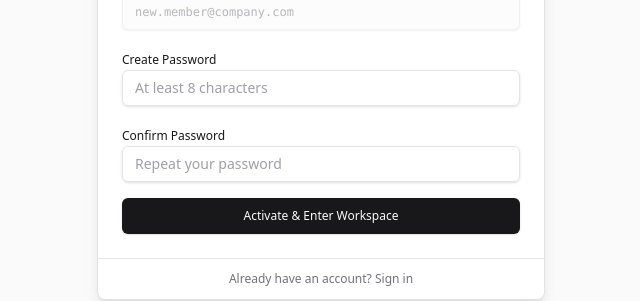
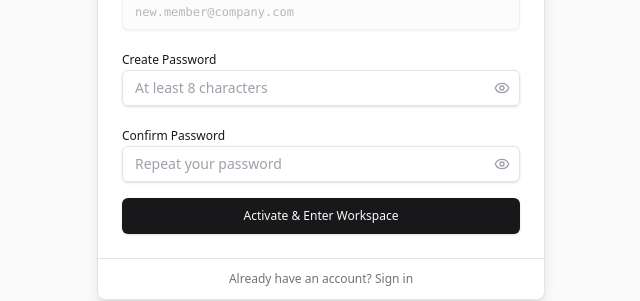
Before and after one commit to anmol-fs-dev/ls-crm, a Next.js app: page /accept-invite in a window 1280 px wide. Shown: the part 378-679 px from the top of the page, without its empty margins (319-959 px from the left). Built offline with nearby package versions, Linux system fonts and the light colour scheme; no server answers.

Commit message:
feat(auth): add view and hide password toggle across all password fields

```diff
--- a/src/app/(auth)/accept-invite/page.tsx
+++ b/src/app/(auth)/accept-invite/page.tsx
@@ -3,7 +3,7 @@
 import * as React from 'react';
 import { useRouter, useSearchParams } from 'next/navigation';
 import Link from 'next/link';
-import { ShieldCheck, UserCheck, ArrowRight } from 'lucide-react';
+import { ShieldCheck, UserCheck, ArrowRight, Eye, EyeOff } from 'lucide-react';
 import { Button } from '@/components/ui/button';
 import { Input } from '@/components/ui/input';
 import { Label } from '@/components/ui/label';
@@ -27,6 +27,8 @@ function AcceptInviteContent() {
 
   const [password, setPassword] = React.useState('');
   const [confirmPassword, setConfirmPassword] = React.useState('');
+  const [showPassword, setShowPassword] = React.useState(false);
+  const [showConfirmPassword, setShowConfirmPassword] = React.useState(false);
   const [error, setError] = React.useState<string | null>(null);
   const [isSubmitting, setIsSubmitting] = React.useState(false);
 
@@ -88,26 +90,58 @@ function AcceptInviteContent() {
 
               <div className="space-y-1.5">
                 <Label htmlFor="pass" className="text-xs">Create Password</Label>
+                <div className="relative">
                   <Input
                     id="pass"
-                  type="password"
+                    type={showPassword ? 'text' : 'password'}
                     value={password}
                     onChange={(e) => setPassword(e.target.value)}
                     placeholder="At least 8 characters"
+                    className="pr-10"
                     required
                   />
+                  <button
+                    type="button"
+                    onClick={() => setShowPassword(!showPassword)}
+                    className="absolute right-2.5 top-1/2 -translate-y-1/2 text-zinc-400 hover:text-zinc-600 dark:hover:text-zinc-200 transition-colors cursor-pointer"
+                    title={showPassword ? 'Hide password' : 'Show password'}
+                    aria-label={showPassword ? 'Hide password' : 'Show password'}
+                  >
+                    {showPassword ? (
+                      <EyeOff className="h-4 w-4" />
+                    ) : (
+                      <Eye className="h-4 w-4" />
+                    )}
+                  </button>
+                </div>
               </div>
 
               <div className="space-y-1.5">
                 <Label htmlFor="confirm-pass" className="text-xs">Confirm Password</Label>
+                <div className="relative">
                   <Input
                     id="confirm-pass"
-                  type="password"
+                    type={showConfirmPassword ? 'text' : 'password'}
                     value={confirmPassword}
                     onChange={(e) => setConfirmPassword(e.target.value)}
                     placeholder="Repeat your password"
+                    className="pr-10"
                     required
                   />
+                  <button
+                    type="button"
+                    onClick={() => setShowConfirmPassword(!showConfirmPassword)}
+                    className="absolute right-2.5 top-1/2 -translate-y-1/2 text-zinc-400 hover:text-zinc-600 dark:hover:text-zinc-200 transition-colors cursor-pointer"
+                    title={showConfirmPassword ? 'Hide password' : 'Show password'}
+                    aria-label={showConfirmPassword ? 'Hide password' : 'Show password'}
+                  >
+                    {showConfirmPassword ? (
+                      <EyeOff className="h-4 w-4" />
+                    ) : (
+                      <Eye className="h-4 w-4" />
+                    )}
+                  </button>
+                </div>
               </div>
 
               {error && <p className="text-xs text-red-600 font-medium">{error}</p>}
--- a/src/app/(auth)/login/page.tsx
+++ b/src/app/(auth)/login/page.tsx
@@ -3,7 +3,7 @@
 import * as React from 'react';
 import { useRouter } from 'next/navigation';
 import Link from 'next/link';
-import { Shield, Sparkles, ArrowRight, Lock } from 'lucide-react';
+import { Shield, Sparkles, ArrowRight, Lock, Eye, EyeOff } from 'lucide-react';
 import { useAuth } from '@/context/auth-context';
 import { Button } from '@/components/ui/button';
 import { Input } from '@/components/ui/input';
@@ -16,6 +16,7 @@ export default function LoginPage() {
   const { login, switchDemoUser, profiles } = useAuth();
   const [email, setEmail] = React.useState('techieslearnshiz@gmail.com');
   const [password, setPassword] = React.useState('••••••••••••');
+  const [showPassword, setShowPassword] = React.useState(false);
   const [isLoading, setIsLoading] = React.useState(false);
   const [errorMsg, setErrorMsg] = React.useState<string | null>(null);
 
@@ -87,14 +88,30 @@ export default function LoginPage() {
                 <div className="flex items-center justify-between">
                   <Label htmlFor="password" className="text-xs">Password</Label>
                 </div>
+                <div className="relative">
                   <Input
                     id="password"
-                  type="password"
+                    type={showPassword ? 'text' : 'password'}
                     value={password}
                     onChange={(e) => setPassword(e.target.value)}
                     placeholder="••••••••••••"
+                    className="pr-10"
                     required
                   />
+                  <button
+                    type="button"
+                    onClick={() => setShowPassword(!showPassword)}
+                    className="absolute right-2.5 top-1/2 -translate-y-1/2 text-zinc-400 hover:text-zinc-600 dark:hover:text-zinc-200 transition-colors cursor-pointer"
+                    title={showPassword ? 'Hide password' : 'Show password'}
+                    aria-label={showPassword ? 'Hide password' : 'Show password'}
+                  >
+                    {showPassword ? (
+                      <EyeOff className="h-4 w-4" />
+                    ) : (
+                      <Eye className="h-4 w-4" />
+                    )}
+                  </button>
+                </div>
               </div>
 
               <Button type="submit" className="w-full text-xs" disabled={isLoading}>
--- a/src/app/(dashboard)/settings/profile/page.tsx
+++ b/src/app/(dashboard)/settings/profile/page.tsx
@@ -8,6 +8,8 @@ import {
   KeyRound,
   User,
   Shield,
+  Eye,
+  EyeOff,
 } from 'lucide-react';
 import { useAuth } from '@/context/auth-context';
 import { Button } from '@/components/ui/button';
@@ -26,6 +28,9 @@ export default function ProfileSettingsPage() {
   const [currentPassword, setCurrentPassword] = React.useState('');
   const [newPassword, setNewPassword] = React.useState('');
   const [confirmPassword, setConfirmPassword] = React.useState('');
+  const [showCurrentPassword, setShowCurrentPassword] = React.useState(false);
+  const [showNewPassword, setShowNewPassword] = React.useState(false);
+  const [showConfirmPassword, setShowConfirmPassword] = React.useState(false);
   const [passwordSaved, setPasswordSaved] = React.useState(false);
   const [passwordError, setPasswordError] = React.useState<string | null>(null);
 
@@ -148,35 +153,83 @@ export default function ProfileSettingsPage() {
           <form onSubmit={handleChangePassword} className="space-y-4 max-w-md">
             <div className="space-y-1.5">
               <Label htmlFor="curr-pass" className="text-xs">Current Password</Label>
+              <div className="relative">
                 <Input
                   id="curr-pass"
-                type="password"
+                  type={showCurrentPassword ? 'text' : 'password'}
                   placeholder="••••••••••••"
                   value={currentPassword}
                   onChange={(e) => setCurrentPassword(e.target.value)}
+                  className="pr-10"
                 />
+                <button
+                  type="button"
+                  onClick={() => setShowCurrentPassword(!showCurrentPassword)}
+                  className="absolute right-2.5 top-1/2 -translate-y-1/2 text-zinc-400 hover:text-zinc-600 dark:hover:text-zinc-200 transition-colors cursor-pointer"
+                  title={showCurrentPassword ? 'Hide password' : 'Show password'}
+                  aria-label={showCurrentPassword ? 'Hide password' : 'Show password'}
+                >
+                  {showCurrentPassword ? (
+                    <EyeOff className="h-4 w-4" />
+                  ) : (
+                    <Eye className="h-4 w-4" />
+                  )}
+                </button>
+              </div>
             </div>
 
             <div className="space-y-1.5">
               <Label htmlFor="new-pass" className="text-xs">New Password</Label>
+              <div className="relative">
                 <Input
                   id="new-pass"
-                type="password"
+                  type={showNewPassword ? 'text' : 'password'}
                   placeholder="••••••••••••"
                   value={newPassword}
                   onChange={(e) => setNewPassword(e.target.value)}
+                  className="pr-10"
                 />
+                <button
+                  type="button"
+                  onClick={() => setShowNewPassword(!showNewPassword)}
+                  className="absolute right-2.5 top-1/2 -translate-y-1/2 text-zinc-400 hover:text-zinc-600 dark:hover:text-zinc-200 transition-colors cursor-pointer"
+                  title={showNewPassword ? 'Hide password' : 'Show password'}
+                  aria-label={showNewPassword ? 'Hide password' : 'Show password'}
+                >
+                  {showNewPassword ? (
+                    <EyeOff className="h-4 w-4" />
+                  ) : (
+                    <Eye className="h-4 w-4" />
+                  )}
+                </button>
+              </div>
             </div>
 
             <div className="space-y-1.5">
               <Label htmlFor="conf-pass" className="text-xs">Confirm New Password</Label>
+              <div className="relative">
                 <Input
                   id="conf-pass"
-                type="password"
+                  type={showConfirmPassword ? 'text' : 'password'}
                   placeholder="••••••••••••"
                   value={confirmPassword}
                   onChange={(e) => setConfirmPassword(e.target.value)}
+                  className="pr-10"
                 />
+                <button
+                  type="button"
+                  onClick={() => setShowConfirmPassword(!showConfirmPassword)}
+                  className="absolute right-2.5 top-1/2 -translate-y-1/2 text-zinc-400 hover:text-zinc-600 dark:hover:text-zinc-200 transition-colors cursor-pointer"
+                  title={showConfirmPassword ? 'Hide password' : 'Show password'}
+                  aria-label={showConfirmPassword ? 'Hide password' : 'Show password'}
+                >
+                  {showConfirmPassword ? (
+                    <EyeOff className="h-4 w-4" />
+                  ) : (
+                    <Eye className="h-4 w-4" />
+                  )}
+                </button>
+              </div>
             </div>
 
             {passwordError && (
```
Lines whose indentation alone changed are shown as unchanged.
